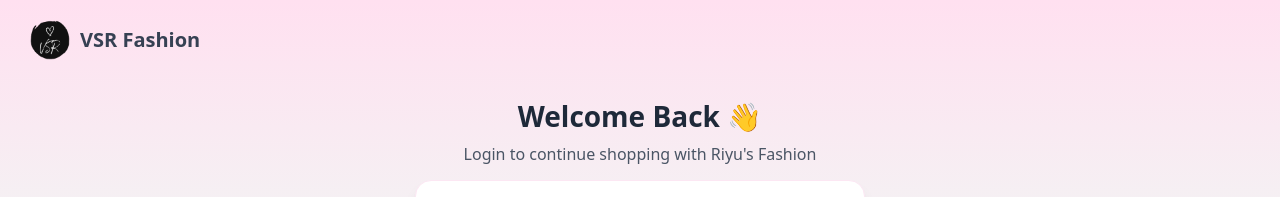
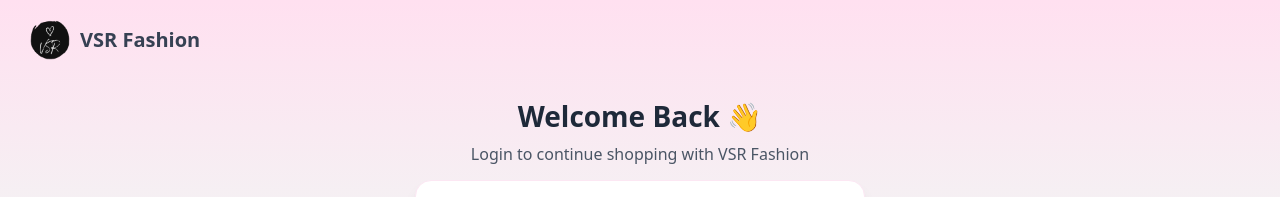
Before and after one commit to MayanKumar867/Clothing-Website, a React (Vite) app in the folder frontend/: page /login in a window 1280 px wide. Shown: the top 197 px of the page. Built offline with nearby package versions, Linux system fonts and the light colour scheme; no server answers.

Commit message:
Update login message to reflect new branding

```diff
--- a/frontend/src/pages/Login.jsx
+++ b/frontend/src/pages/Login.jsx
@@ -100,7 +100,7 @@ const Login = () => {
       {/* Title */}
       <div className='w-full h-[100px] flex items-center justify-center flex-col gap-[5px]'>
         <span className='text-[28px] font-bold text-gray-800'>Welcome Back 👋</span>
-        <span className='text-[16px] text-gray-600'>Login to continue shopping with Riyu's Fashion</span>
+        <span className='text-[16px] text-gray-600'>Login to continue shopping with VSR Fashion</span>
       </div>
 
       {/* Card */}
```
